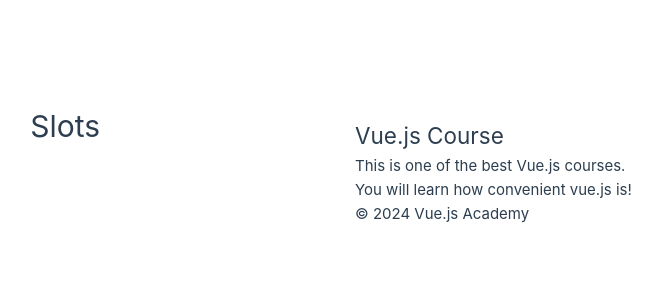
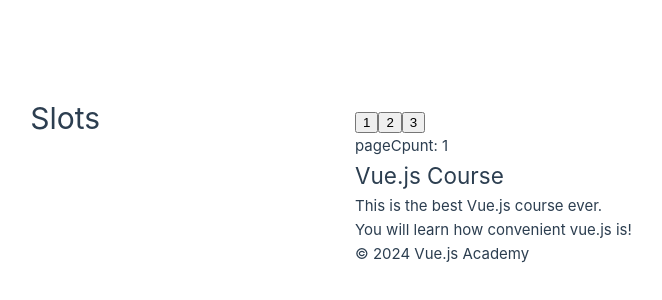
Before and after one commit to 2630-Daichi-Inoue/vue-lesson, a Vue app: page / in a window 1280 px wide. Shown: the part 212-512 px from the top of the page, without its empty margins (301-963 px from the left). Built offline with nearby package versions, Linux system fonts and the light colour scheme.

Commit message:
lesson 88

```diff
--- a/src/App.vue
+++ b/src/App.vue
@@ -4,17 +4,25 @@
 <template>
   <h1>Slots</h1>
   <BaseCard>
-    <p>This is one of the best Vue.js courses.</p>
-    <template #header>
-      <h2>Vue.js Course</h2>
+    <template #header="{ pageCount }">
+      <p>pageCpunt: {{ pageCount }}</p>
+      <h2 v-if="pageCount === 1">Vue.js Course</h2>
+      <h2 v-if="pageCount === 2">HTML Course</h2>
+      <h2 v-if="pageCount === 3">CSS Course</h2>
     </template>
-
-    <p>You will learn how convenient vue.js is!</p>
+    <template #default="{ pageCount }">
+      <p v-if="pageCount === 1">This is the best Vue.js course ever.</p>
+      <p v-if="pageCount === 1">You will learn how convenient vue.js is!</p>
+      <p v-if="pageCount === 2">This is the best HTML course ever.</p>
+      <p v-if="pageCount === 2">You will learn how convenient HTML is!</p>
+      <p v-if="pageCount === 3">This is the best CSS course ever.</p>
+      <p v-if="pageCount === 3">You will learn how convenient CSS is!</p>
+    </template>
 
     <template #footer>
       <p>© 2024 Vue.js Academy</p>
     </template>
 
   </BaseCard>
-  <BaseCard />
+
 </template>
--- a/src/components/BaseCard.vue
+++ b/src/components/BaseCard.vue
@@ -1,10 +1,18 @@
+<script setup>
+  import { ref } from 'vue';
+  const pageCount = ref(1);
+</script>
+
 <template>
   <div>
+    <button @click="pageCount = 1">1</button>
+    <button @click="pageCount = 2">2</button>
+    <button @click="pageCount = 3">3</button>
     <header>
-      <slot name="header" />
+      <slot name="header" :page-count="pageCount" />
     </header>
     <main>
-      <slot />
+      <slot :page-count="pageCount" />
     </main>
     <footer>
       <slot name="footer" />
```
